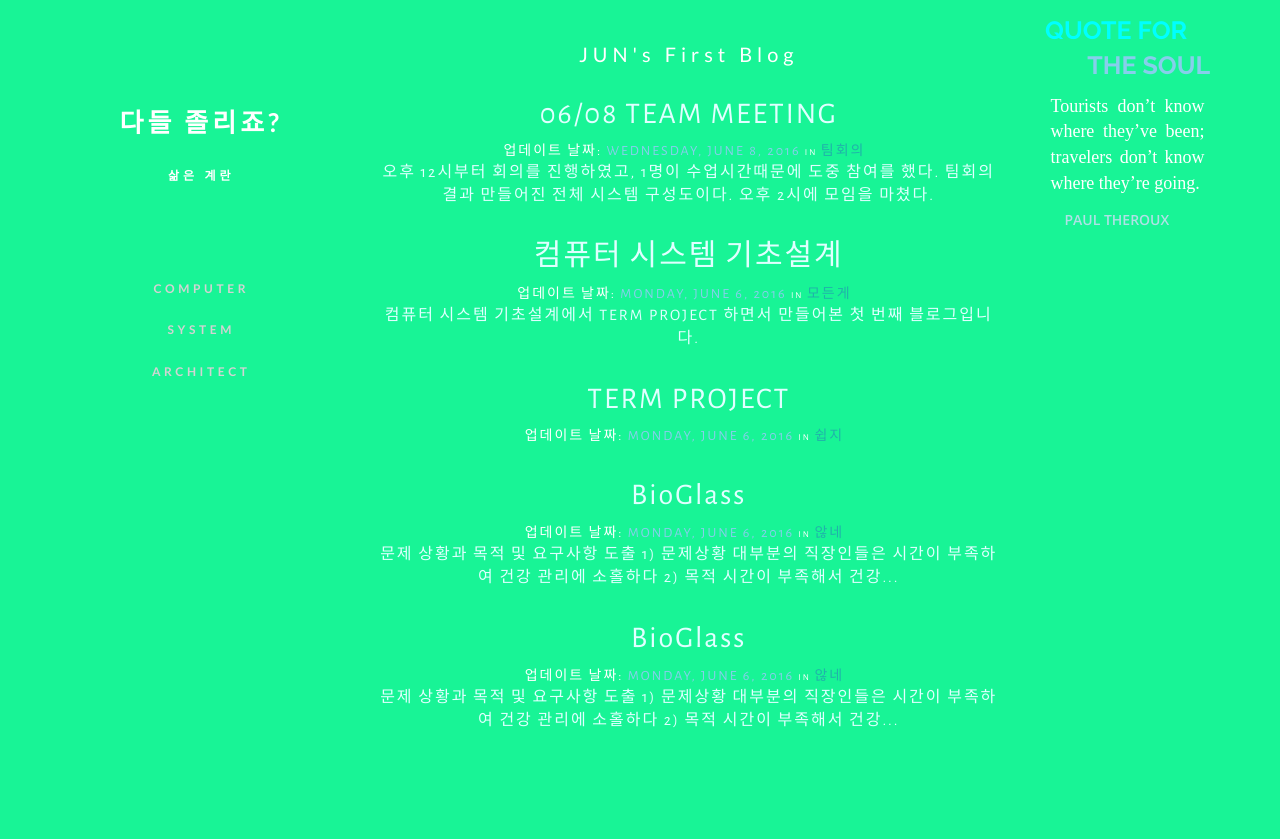
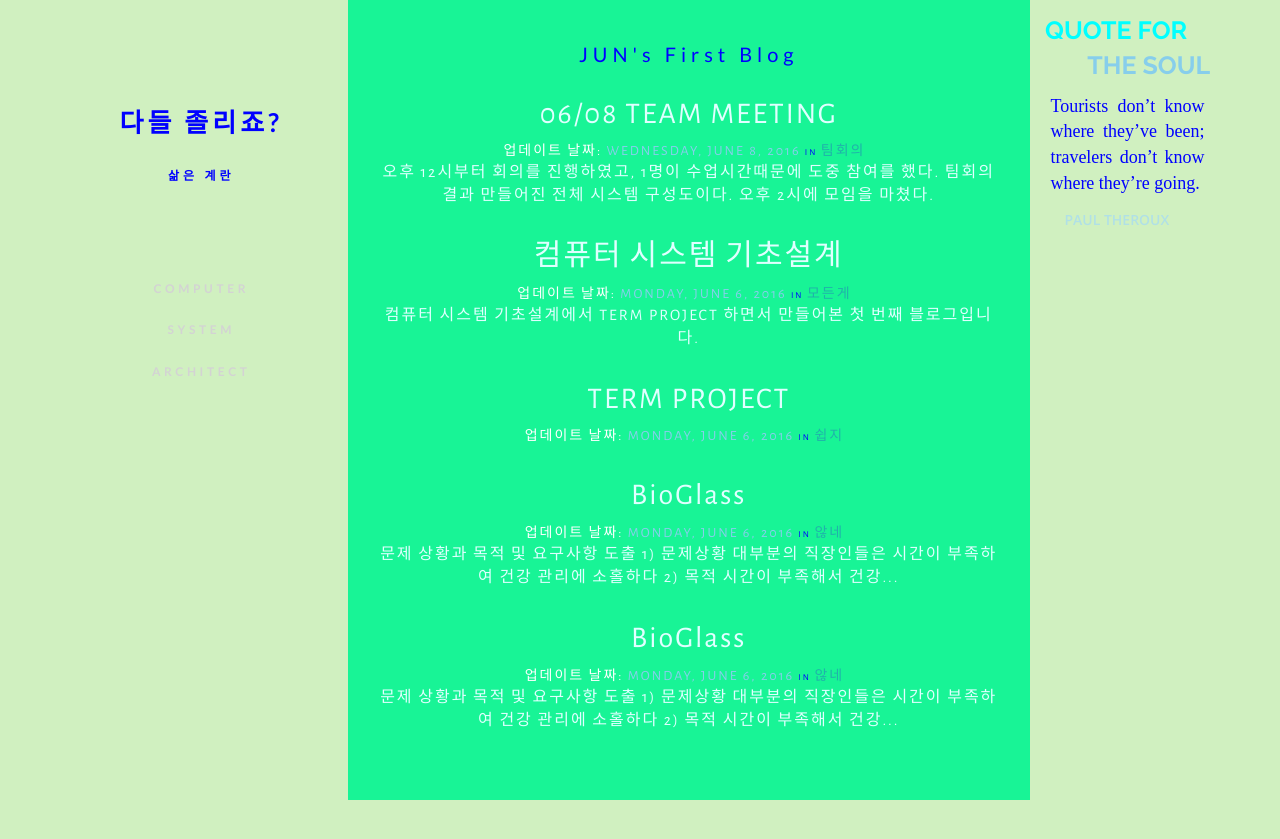
Before and after one commit to strawberryjamsea/trust1303.github.io-1, a Jekyll site: the page built from index.html, in a window 1280 px wide. Shown: the top 839 px of the page. Built offline with Jekyll 4.4.1, drawn with Linux system fonts in a browser that asks for light colours; nearby versions of some CDN libraries.

Commit message:
Update main.scss

```diff
--- a/css/main.scss
+++ b/css/main.scss
@@ -4,8 +4,8 @@
 @charset "utf-8";
 
 body{
-  background-color: #18f496 !important;
-  color: white !important;
+  background-color: #d0f0c0 !important;
+  color: blue !important;
 }
 .post-content-main{
   padding-left: 1em;
```
